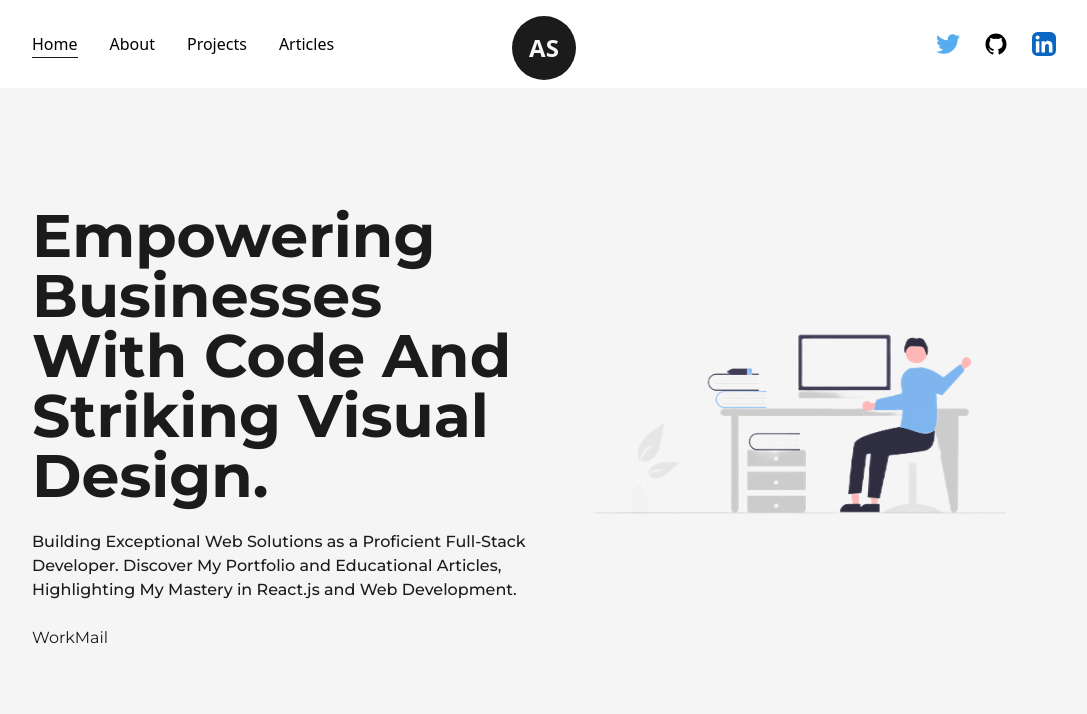
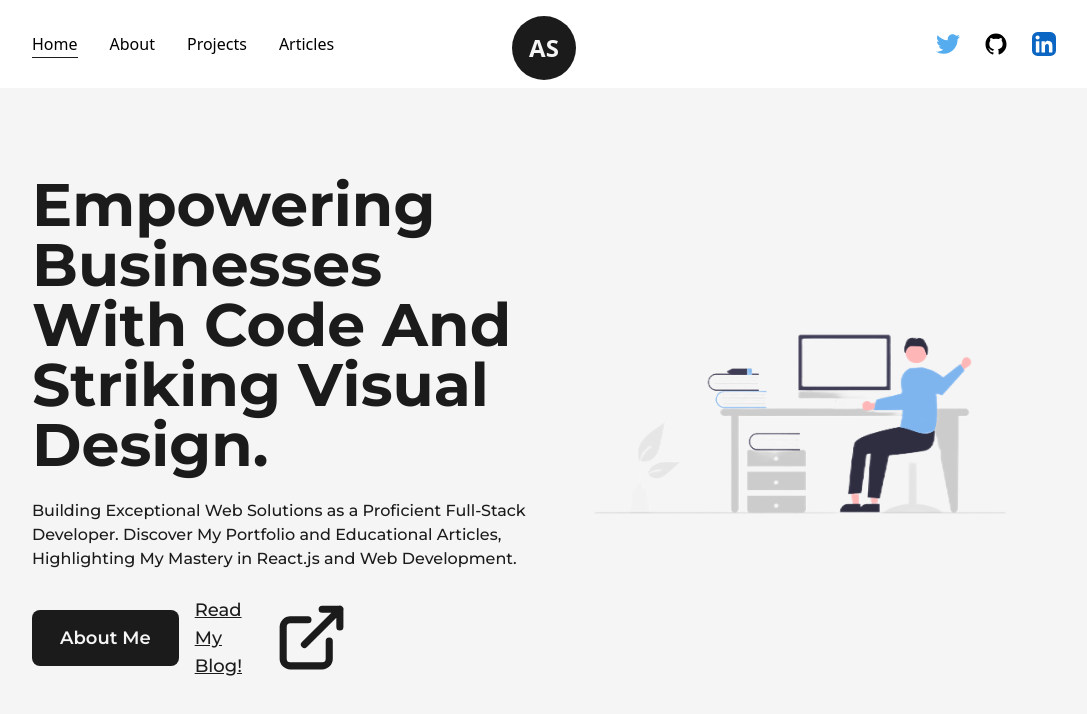
Before and after one commit to dotarjun/Portfolio, a Next.js app: page / in a window 1280 px wide. Shown: the top 714 px of the page, without its empty margins (96-1183 px from the left). Built offline with nearby package versions, Linux system fonts and the light colour scheme.

Commit message:
🎨 style(index.js): add styling to About Me and Read my blog links

```diff
--- a/src/pages/index.js
+++ b/src/pages/index.js
@@ -4,6 +4,7 @@
 import avatarPic from "../assets/avatar.png";
 import AnimatedText from "@/components/AnimatedText";
 import Link from "next/link";
+import { LinkArrow } from "@/components/Icons";
 
 export default function Home() {
   return (
@@ -26,9 +27,18 @@
                 Highlighting My Mastery in React.js and Web Development.
               </p>
               <div className="flex items-center self-start mt-2">
-                <Link href="/work">Work</Link>
-                <Link href="mailto:arjun@arjunsingh.tech" target={"_blank"}>
-                  Mail
+                <Link
+                  href="/about"
+                  className="flex items-center bg-dark text-light p-2.5 px-6 rounded-lg text-lg font-semibold hover:bg-light hover:text-dark 2border-solid border-4 border-transparent hover:border-dark"
+                >
+                  About Me
+                </Link>
+                <Link
+                  href="https://blog.arjunsingh.tech"
+                  target={"_blank"}
+                  className="flex justify-center items-center ml-4 text-lg font-medium capitalize text-dark underline"
+                >
+                  Read my blog! <LinkArrow className={"w-4 ml-1 "} />
                 </Link>
               </div>
             </div>
```
